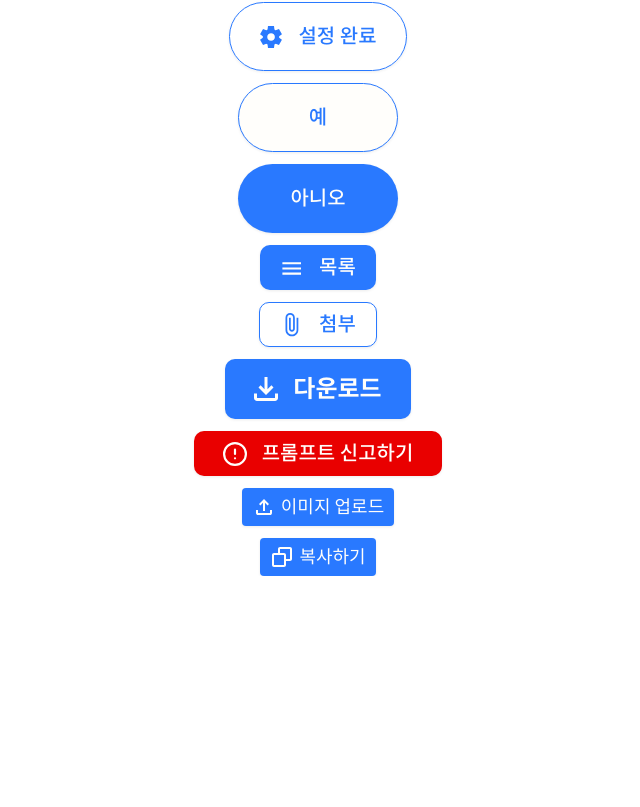
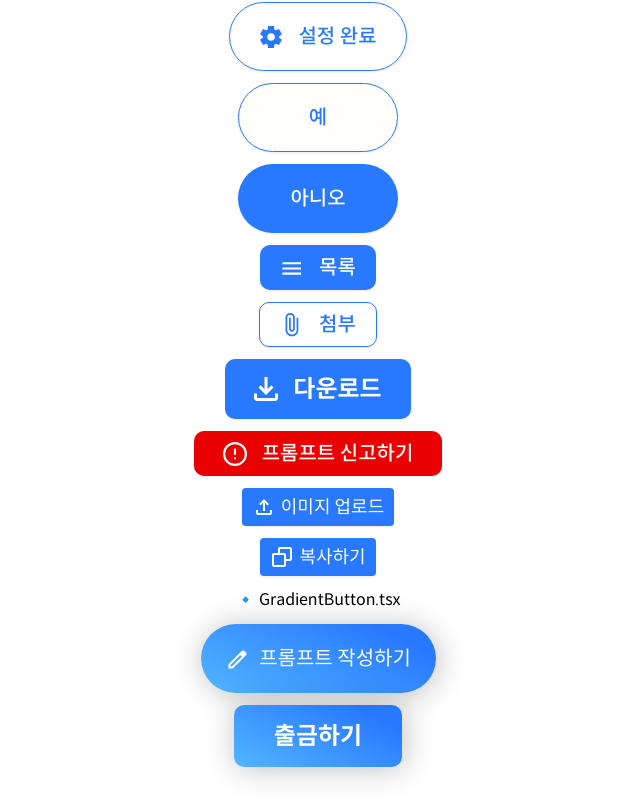
Before and after one commit to PromptPlace/PromtPlace-FE, a React (Vite) app: page /test in a window 1280 px wide. Shown: the part 634-1441 px from the top of the page, without its empty margins (322-962 px from the left). Before the commit the page ends 1210 px from the top, so only its background shows below. Built offline with nearby package versions, Linux system fonts and the light colour scheme.

Commit message:
✨ Feat: GradientButton 구현 (#3)

```diff
--- /dev/null
+++ b/src/components/Button/GradientButton.tsx
@@ -0,0 +1,51 @@
+import PencilIcon from '@assets/icon-edit.svg';
+
+/**
+ * gradient 배경과 사용되는 버튼 컴포넌트입니다.
+ *
+ * @param {ButtonType} buttonType -- 버튼 모양
+ * 프롬프트 작성하기와 같이 연필이 있는 버튼은 imgButton, 글씨만 있는 버튼은 textButton 입니다.
+ * @param {string} text -- 버튼 내용
+ * @param {function} onClick -- 버튼 클릭 시 실행될 함수
+ *
+ * @example
+ * <IconButton
+ *    buttonType="round"
+ *    style="outline"
+ *    imgType="settings"
+ *    text="업로드 세부 설정"
+ *    onClick={() => {
+ *        alert('업로그 세부 설정 클릭');
+ *    }}
+ * />
+ *
+ * @author 김진효
+ * **/
+
+const gradientButtonTheme = {
+  buttonType: {
+    imgButton: 'rounded-[50px] p-[10px] gap-[10px] text-xl font-normal leading-[25px] h-[69px] min-w-[235px]',
+    textButton: 'rounded-[10px] py-[16px] px-[40px] text-2xl font-bold leading-[30px]',
+  },
+};
+
+type ButtonType = keyof typeof gradientButtonTheme.buttonType;
+
+interface GradientButtonProps {
+  buttonType: ButtonType;
+  text: string;
+  onClick: () => void;
+}
+
+const GradientButton = ({ buttonType, text, onClick }: GradientButtonProps) => {
+  return (
+    <button
+      onClick={onClick}
+      className={`flex justify-center items-center shadow-gradient bg-primary-gradient text-white ${gradientButtonTheme.buttonType[buttonType]}`}>
+      {buttonType === 'imgButton' && <img src={PencilIcon} alt="프롬프트 작성하기" className="w-[24px] h-[24px]" />}
+      {text}
+    </button>
+  );
+};
+
+export default GradientButton;
--- a/src/components/Button/IconButton.tsx
+++ b/src/components/Button/IconButton.tsx
@@ -17,6 +17,7 @@ import CopyIcon from '@assets/icon-copy.svg?react';
  * 각 버튼에 들어가는 이미지 종류입니다. 없을 땐 none을 넘기면 됩니다.
  * @param {TextButton} textButton -- 예, 아니오 버튼에 대해서만 사용되는 배경 색
  * @param {string} text -- 버튼 내용
+ * @param {function} onClick -- 버튼 클릭 시 실행될 함수
  *
  * @example
  * <IconButton
--- a/src/index.css
+++ b/src/index.css
@@ -62,6 +62,7 @@
   --shadow-button-hover: 0px 4px 8px rgba(0, 0, 0, 0.12);
   --shadow-primary: 2px 2px 30px rgba(0, 0, 0, 0.25);
   --shadow-alert: 2px 2px 5px 0px rgba(0, 0, 0, 0.1);
+  --shadow-gradient: 2px 2px 30px 0px rgba(0, 0, 0, 0.25);
   --inset-shadow-inner: inset 0px 2px 4px rgba(0, 0, 0, 0.5);
 }
 
--- a/src/pages/TestPage.tsx
+++ b/src/pages/TestPage.tsx
@@ -1,10 +1,11 @@
+import GradientButton from '@components/Button/GradientButton';
 import IconButton from '@components/Button/IconButton';
 import ModelButton from '@components/Button/ModelButton';
 import PrimaryButton from '@components/Button/PrimaryButton';
 
 const TestPage = () => {
   return (
-    <div className="flex flex-col gap-3 items-center">
+    <div className="flex flex-col gap-3 items-center mb-10">
       <h3>🔹 PrimaryButton.tsx</h3>
       <PrimaryButton
         buttonType="login"
@@ -40,6 +41,10 @@ const TestPage = () => {
       <IconButton buttonType="squareMd" style="red" imgType="alert" text="프롬프트 신고하기" onClick={() => {}} />
       <IconButton buttonType="squareMini" style="fill" imgType="upload" text="이미지 업로드" onClick={() => {}} />
       <IconButton buttonType="squareMini" style="fill" imgType="copy" text="복사하기" onClick={() => {}} />
+
+      <h3>🔹 GradientButton.tsx</h3>
+      <GradientButton buttonType="imgButton" text="프롬프트 작성하기" onClick={() => {}} />
+      <GradientButton buttonType="textButton" text="출금하기" onClick={() => {}} />
     </div>
   );
 };
```
Also changed, not shown: src/assets/icon-edit.svg.
